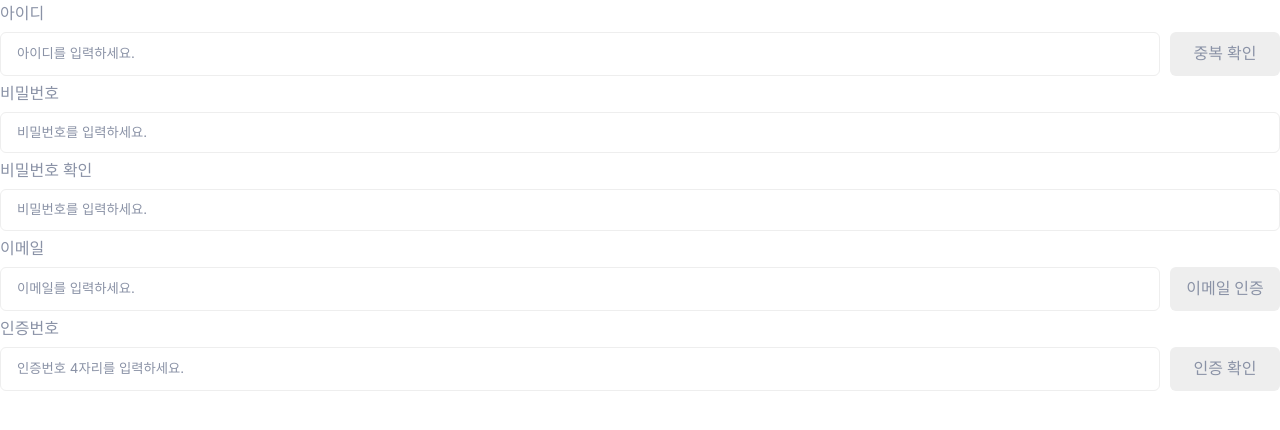
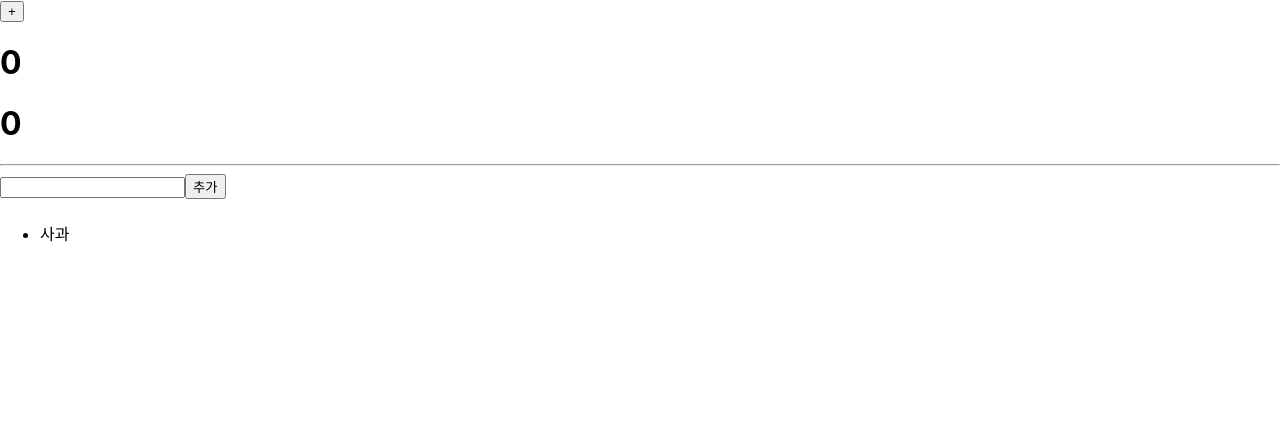
Before and after one commit to IceRoad00/front-end, a React (Create React App) app in the folder react/basic/: page / in a window 1280 px wide. Shown: the top 430 px of the page. Built offline with nearby package versions, Linux system fonts and the light colour scheme; a web font is replaced by a local one.

Commit message:
2024-04-08

```diff
--- a/react/basic/package.json
+++ b/react/basic/package.json
@@ -11,6 +11,7 @@
     "@types/react": "^18.2.74",
     "@types/react-dom": "^18.2.23",
     "react": "^18.2.0",
+    "react-devtools": "^5.0.2",
     "react-dom": "^18.2.0",
     "react-scripts": "5.0.1",
     "typescript": "^4.9.5",
--- a/react/basic/src/App.tsx
+++ b/react/basic/src/App.tsx
@@ -2,12 +2,14 @@
 import './App.css';
 import Component from './component/Component';
 import Sample from './component/Sample';
-import SignInContainer1 from './component_manage/example/SignInContainer1';
 import CurlyBraces from './component/CurlyBraces';
 import Properties from './component_manage/Properties';
 import InputBox from './component/example/InputBox';
 import ConditionalRedering from './component_manage/ConditionalRedering';
 import ListRedering from './component_manage/ListRedering';
+import SignUpContainer from './component_manage/example/SignUpContainer';
+import EventComponent from './interaction/EventComponent';
+import StateComponent from './interaction/StateComponent';
 
 // JSX / TSX :
 // JSX (JavaScript XML) / TSX (TypeScript XML)
@@ -81,9 +83,11 @@
       {/* <SignInContainer /> */}
       {/* <CurlyBraces /> */}
       {/* <Properties /> */}
-      <SignInContainer1 />
+      {/* <SignUpContainer /> */}
       {/* <ConditionalRedering /> */}
       {/* <ListRedering /> */}
+      {/* <EventComponent /> */}
+      <StateComponent />
     </>
   );
 }
--- a/react/basic/src/component_manage/ConditionalRedering.tsx
+++ b/react/basic/src/component_manage/ConditionalRedering.tsx
@@ -47,7 +47,11 @@
 
     // ex) number가 양수면 '양수', 음수면 '음수', 0이면 '영'
     return(
-        <h1>{number > 0 ? '양수' : number < 0 ? '음수' : '영'}</h1>
+        <h1>
+            {number > 0 ? '양수'
+            : number < 0 ? '음수'
+            : '영'}
+        </h1>
     )
 }
 export default function ConditionalRedering() {
--- a/react/basic/src/component_manage/example/SignInContainer1.tsx
+++ b/react/basic/src/component_manage/example/SignUpContainer.tsx
@@ -31,7 +31,7 @@
     },
 ]
 
-export default function SignInContainer1() {
+export default function SignUpContainer() {
 
     const InputBoxComponents = InputBoxes.map((item, index) => <InputBox key={index} {...item} />)
 
--- /dev/null
+++ b/react/basic/src/interaction/EventComponent.tsx
@@ -0,0 +1,39 @@
+import React, { KeyboardEvent, MouseEvent } from 'react'
+
+// 이벤트 처리:
+// - 웹 페이지(컴포넌트)가 사용자와의 상호작용을 받아들여 그것에 대한 처리를 하는 것
+// - React 컴포넌트에서는 addEventListener를 사용하지 않고 인라인 형식의 on이벤트 속성을 사용
+// - on이벤트 속성은 lowerCamelCase를 따름
+// - on이벤트에 콜백 함수를 전달
+export default function EventComponent() {
+
+    const onClickHandler = () => {
+        alert('Click!');
+    };
+
+    // onClick : 클릭이 발생했을 때
+    // onChange : input 요소에서 값이 변경됐을 때
+    // onKeyDown : input 요소에서 키보드 입력이 발생했을 때
+
+    // 각 이벤트에 콜백 함수는 이벤트 객체를 받을 수 있음
+    // TypeScript의 이벤트 객체의 타입은 '특정 event<이벤트가 발생한 요소>'
+    const onKeyDownHandler = (event: KeyboardEvent<HTMLInputElement>) => {
+        if(event.key !== 'Enter') return;
+        onClickHandler();
+    }
+
+    let count = 0
+    const onCountAddHandler = (event: MouseEvent<HTMLButtonElement>) => {
+        count++;
+        console.log(count);
+    }
+
+    return (
+        <>
+            <input onKeyDown={onKeyDownHandler} />
+            <button onClick={onClickHandler}>Click</button>
+            <button onClick={onCountAddHandler}>+</button>
+            <h1>{count}</h1>
+        </>
+    )
+}
--- /dev/null
+++ b/react/basic/src/interaction/StateComponent.tsx
@@ -0,0 +1,84 @@
+import React, { ChangeEvent, useState } from 'react'
+
+// 상태(Status) :
+// - 각각의 컴포넌트가 가지는 데이터
+// - 컴포넌트의 랜더링 결과에 영향을 미침
+// - 컴포넌트는 독립적인 상태를 가질 수 있음
+// - 상태가 변경되면 컴포넌트가 리랜더링 됨
+
+export default function StateComponent() {
+
+    // status 선언 :
+    // - useState 함수로 함수를 선언할 수 있음
+    // - const [상태변수, 상태변경함수] = useState<상태변수타입>(초기값);
+
+    // let count = 0;
+    const [count, setCount] = useState<number>(0);
+    // let total: number = 0;
+    const [total, setTotal] = useState<number>(0);
+    // let favorites: string[] = [];
+    const [favorites, setfavorites] = useState<string[]>(['사과']);
+    const [favorite, setfavorite] = useState<string>('');
+
+    const onCountAddHandler = () => {
+        // setCount(count + 1);
+
+        // 상태변수는 반드시 상태변경함수로 변경해야 리랜더링됨
+        // count++;
+        // console.log(count);
+
+        // 상태변경 함수를 통해서 함수를 변경한다고 바로 적용되지 않음
+        // 리랜더링된 후 상태변경 함수가 적용됨
+        // setCount(count + 1);
+        // setCount(count + 1);
+        // setCount(count + 1);
+
+        // 상태변경 함수에 콜백 함수를 전달하면 해당 콜백 함수는 상태 변경 작업을 누적해서 실행함
+        // setCount((count) => count + 1);
+        // setCount((count) => count + 1);
+        // setCount((count) => count + 1);
+
+        // 변경된 상태를 사용하고 싶을 때 해결방법, 임시 변수를 사용하여 간접 산용
+
+        const tmp = count + 1;
+        setCount(tmp);
+        setTotal(total + tmp);
+
+    }
+
+    // Input 요소의 값을 가져오고자 할 때는 onChange 이벤트의 .target.value로 가져옴
+    const onInputHandler = (event: ChangeEvent<HTMLInputElement>) => {
+        // 가져온 .target.value 값을 상태에 지정
+        setfavorite(event.target.value);
+    };
+
+    const onAddListHandler = () => {
+        // 상태가 배열 혹은 객체이면 각각에 대해 요소를 추가, 변경이 일어나도 상태가 변경된 것으로 인식하지 않음(실제 주소 변경 x)
+        // 상태가 변경된 것으로 인식하게 하고 싶으면 새로운 배열 혹은 객체를 생성하여 상태를 변경해야함(일반적으로 복사해서 변경)
+
+        // favorites.push(favorite);
+        // const newFavorites = favorites.map(item => item)
+        // setfavorites(newFavorites);
+
+        setfavorites([...favorites, favorite]);
+        setfavorite('');
+    }
+
+    return (
+        <>
+            <button onClick={onCountAddHandler}>+</button>
+            <h1>{count}</h1>
+            <h1>{total}</h1>
+
+            <hr />
+
+            {/* Input이 만약 상태를 변경한다면 value로 그 상태를 지정해야 불일치가 발생하지 않음 */}
+            <input onChange={onInputHandler} value={favorite}/>
+            <button onClick={onAddListHandler}>추가</button>
+            <h4>{favorite}</h4>
+            <ul>
+                {favorites.map((item, index) => <li key={index}>{item}</li>)}
+            </ul>
+        </>
+    )
+}
```
Also changed, not shown: 1 other file (tests, documents, lock files or other folders).
